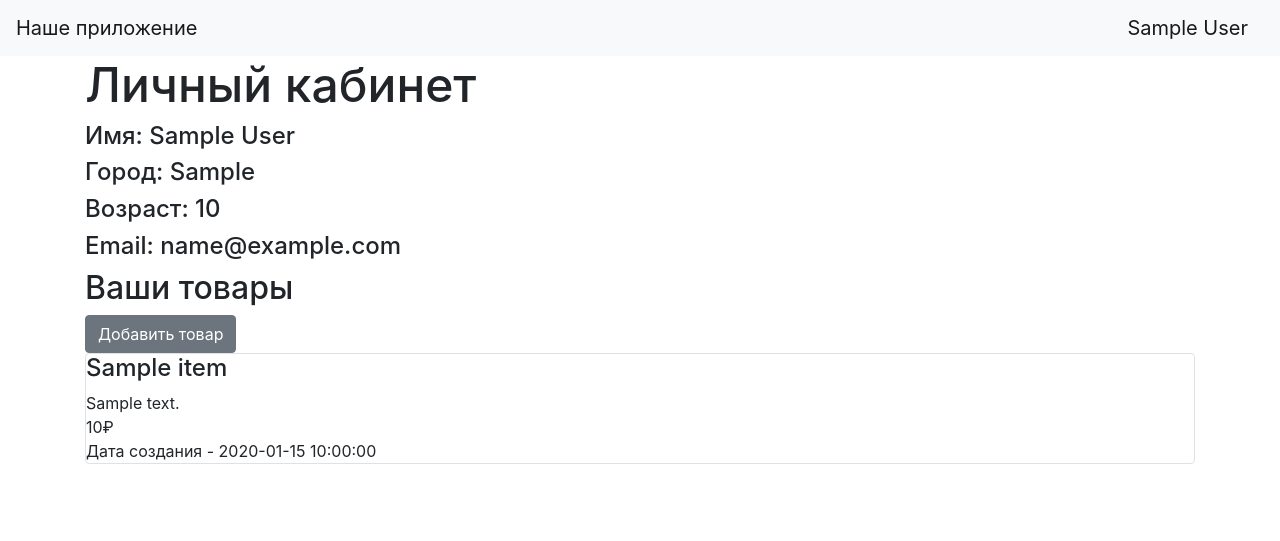
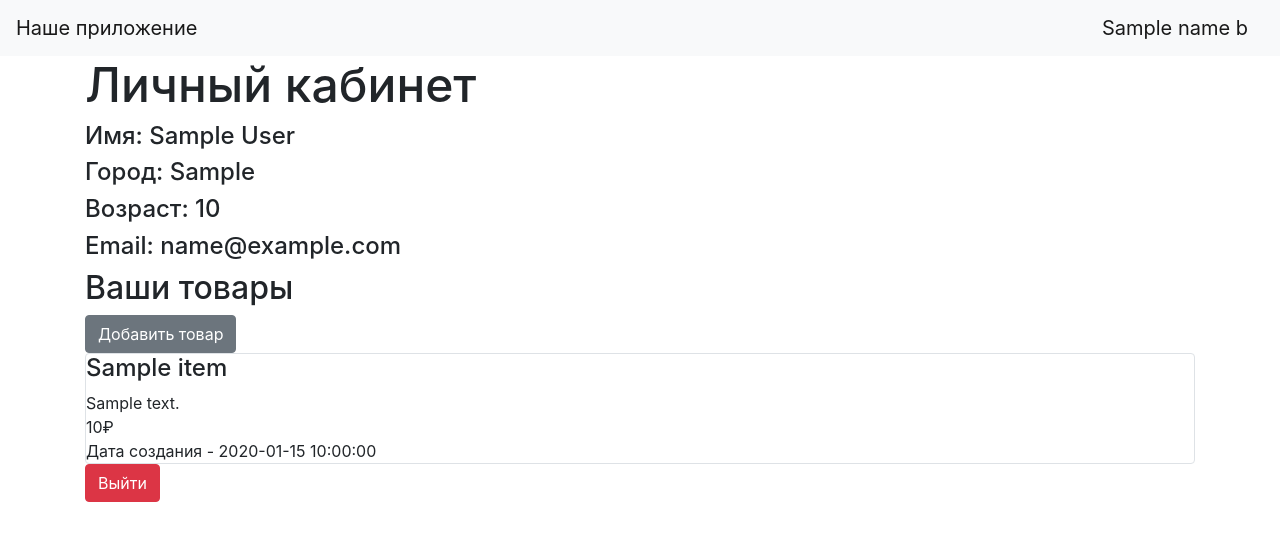
Before and after one commit to RifKham/WEB_Project, a Flask app: template templates/profile.html in a window 1280 px wide. Shown: the top 541 px of the page. Run offline with Flask 3, Linux system fonts and the light colour scheme; a user stored in the database is signed in; tables that the repository leaves empty hold one stand-in row (values such as "Sample post"); the template is opened without the code that fills it: most values are stand-ins (such as "Sample title", 1, 10 or a date in 2020); some libraries are stand-ins or nearby versions.

Commit message:
2 commit

```diff
--- a/data/users.py
+++ b/data/users.py
@@ -22,6 +22,7 @@ class User(SqlAlchemyBase, UserMixin):
     city = sqlalchemy.Column(sqlalchemy.String, nullable=True, default="Канаш")
     role = sqlalchemy.Column(sqlalchemy.String, default="u")
     product = orm.relationship("Product", back_populates='user')
+    balance = sqlalchemy.Column(sqlalchemy.Integer, nullable=True, default=0.00)
 
     def set_password(self, password):
         self.hashed_password = generate_password_hash(password)
--- a/main.py
+++ b/main.py
@@ -24,6 +24,8 @@ def main():
 def index():
     db_sess = db_session.create_session()
     product = db_sess.query(Product)
+    if "AnonymousUserMixin" not in str(current_user):
+        return render_template("index.html", product=product, url="/profile", name_b=current_user.name)
     return render_template("index.html", product=product)
 
 
@@ -57,7 +59,7 @@ def reqister():
 def profile():
     db_sess = db_session.create_session()
     product = db_sess.query(Product)
-    return render_template("profile.html", product=product)
+    return render_template("profile.html", product=product, url="/", name_b="Вернуться на главную")
 
 
 @app.route('/products', methods=['GET', 'POST'])
--- a/templates/base.html
+++ b/templates/base.html
@@ -14,7 +14,7 @@
     <nav class="navbar navbar-light bg-light">
         <a class="navbar-brand" href="#">Наше приложение</a>
         {% if current_user.is_authenticated %}
-    <a class="navbar-brand" href="/profile">{{ current_user.name }}</a>
+    <a class="navbar-brand" href="{{ url }}">{{ name_b }}</a>
 {% else %}
     <p>
         <a class="btn btn-primary " href="/register">Зарегистрироваться</a>
--- a/templates/profile.html
+++ b/templates/profile.html
@@ -26,4 +26,5 @@
                 </div>
         </div>
         {% endfor %}
+    <a href="/logout" class="btn btn-danger">Выйти</a>
 {% endblock %}
```
Also changed, not shown: forms/balance_form.py (added, +9 -0 lines), forms/buy_form.py (added, +10 -0 lines), db/products.sqlite.
